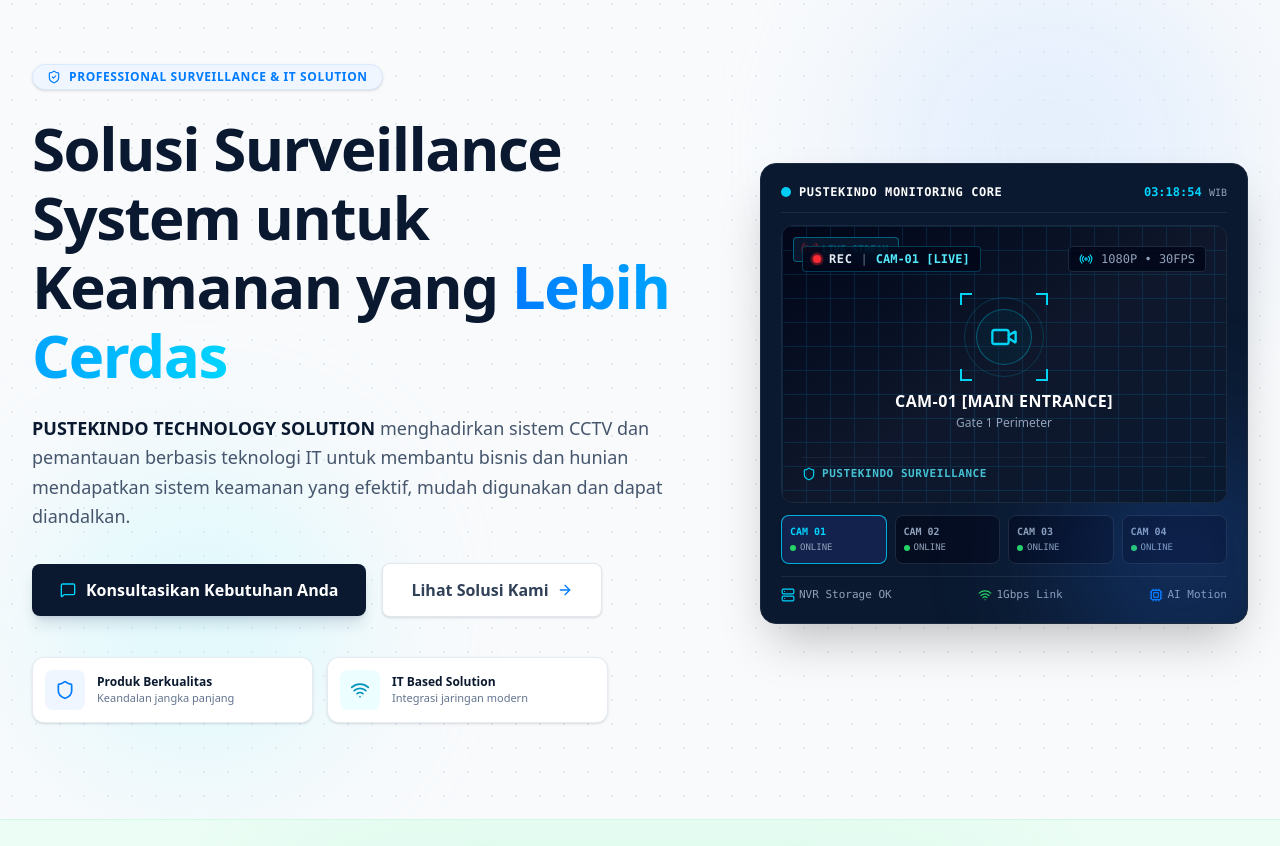
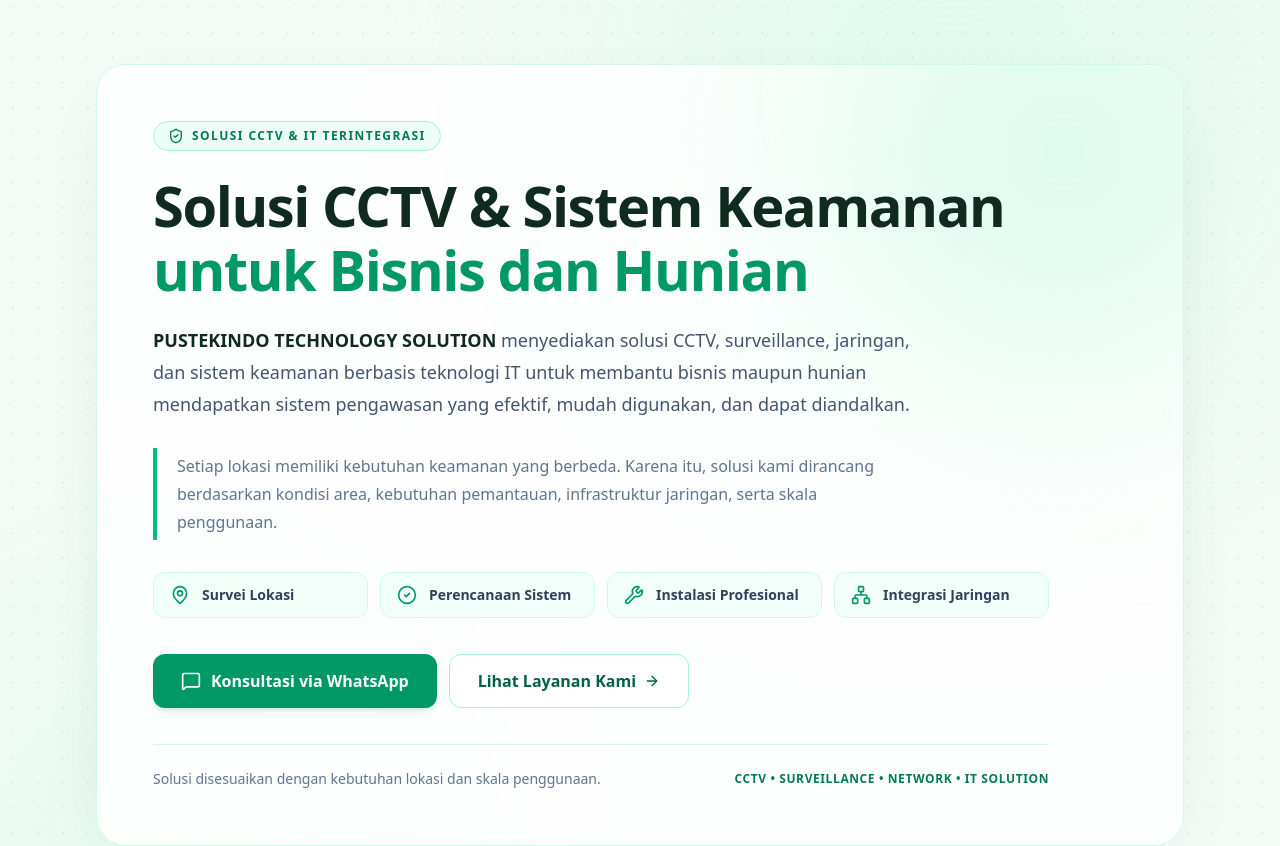
Before and after one commit to Diyan21/pustekindo_technology_solution, a React (Vite) app: page / in a window 1280 px wide. Shown: the part 880-1726 px from the top of the page. Built offline with nearby package versions, Linux system fonts and the light colour scheme.

Commit message:
Update Hero.tsx

```diff
--- a/src/components/Hero.tsx
+++ b/src/components/Hero.tsx
@@ -1,188 +1,415 @@
-import React, { useState, useEffect } from 'react';
-import { MessageSquare, ArrowRight, ShieldCheck, Video, Cpu, Server, Wifi, Eye, Radio, Shield } from 'lucide-react';
+import React from 'react';
+import {
+  MessageSquare,
+  ArrowRight,
+  ShieldCheck,
+  CheckCircle2,
+  MapPin,
+  Wrench,
+  Network
+} from 'lucide-react';
+
 import { COMPANY_INFO } from '../data/companyData';
-import { ImagePlaceholder } from './ImagePlaceholder';
 
 export const Hero: React.FC = () => {
-  const [activeCam, setActiveCam] = useState<number>(1);
-  const [liveTime, setLiveTime] = useState<string>('');
+  const whatsappLink =
+    'https://wa.me/6281212612006?text=Halo%20PUSTEKINDO,%20saya%20ingin%20berkonsultasi%20mengenai%20kebutuhan%20CCTV%20dan%20sistem%20keamanan.';
 
-  useEffect(() => {
-    const updateTime = () => {
-      const now = new Date();
-      setLiveTime(now.toTimeString().split(' ')[0]);
-    };
-    updateTime();
-    const interval = setInterval(updateTime, 1000);
-    return () => clearInterval(interval);
-  }, []);
+  const openServices = (event: React.MouseEvent<HTMLAnchorElement>) => {
+    event.preventDefault();
 
-  const camFeeds = [
-    { id: 1, name: 'CAM-01 [MAIN ENTRANCE]', loc: 'Gate 1 Perimeter', status: 'ONLINE', fps: '30 FPS' },
-    { id: 2, name: 'CAM-02 [WAREHOUSE RACK]', loc: 'Zone B Logistics', status: 'ONLINE', fps: '30 FPS' },
-    { id: 3, name: 'CAM-03 [FACTORY FLOOR]', loc: 'Line 2 Production', status: 'ONLINE', fps: '30 FPS' },
-    { id: 4, name: 'CAM-04 [SERVER ROOM]', loc: 'Data Center HQ', status: 'ONLINE', fps: '60 FPS' },
-  ];
+    window.dispatchEvent(
+      new CustomEvent('open-extra-section', {
+        detail: '#layanan'
+      })
+    );
+  };
 
   return (
     <section
-  id="beranda"
-  className="relative pt-28 pb-16 lg:pt-36 lg:pb-24 bg-[#f8fafc] text-slate-800 overflow-hidden"
->
-      {/* Background Subtle Tech Geometry */}
+      id="beranda"
+      className="
+        relative
+        overflow-hidden
+        bg-[#f4fbf7]
+        pt-28
+        pb-16
+        lg:pt-36
+        lg:pb-24
+        text-slate-800
+      "
+    >
+      {/* Background */}
       <div className="absolute inset-0 pointer-events-none">
-        <div className="absolute top-10 right-10 w-96 h-96 bg-blue-100/60 rounded-full blur-3xl" />
-        <div className="absolute bottom-10 left-10 w-80 h-80 bg-cyan-100/50 rounded-full blur-3xl" />
-        <div className="absolute inset-0 opacity-[0.4] bg-[radial-gradient(#cbd5e1_1px,transparent_1px)] [background-size:24px_24px]" />
+        <div
+          className="
+            absolute
+            -top-40
+            right-0
+            w-[650px]
+            h-[650px]
+            rounded-full
+            bg-emerald-100/60
+            blur-[140px]
+          "
+        />
+
+        <div
+          className="
+            absolute
+            -bottom-40
+            -left-20
+            w-[500px]
+            h-[500px]
+            rounded-full
+            bg-green-100/50
+            blur-[130px]
+          "
+        />
+
+        <div
+          className="
+            absolute
+            inset-0
+            opacity-[0.22]
+            bg-[radial-gradient(#86b99b_1px,transparent_1px)]
+            [background-size:25px_25px]
+          "
+        />
       </div>
 
-      <div className="max-w-7xl mx-auto px-4 sm:px-6 lg:px-8 relative z-10 w-full">
-        <div className="grid grid-cols-1 lg:grid-cols-12 gap-10 lg:gap-8 items-center">
+      <div
+        className="
+          relative
+          z-10
+          max-w-6xl
+          mx-auto
+          px-4
+          sm:px-6
+          lg:px-8
+        "
+      >
+        {/* Main Hero Card */}
+        <div
+          className="
+            relative
+            overflow-hidden
+            rounded-[30px]
+            border
+            border-emerald-100
+            bg-white/80
+            backdrop-blur-sm
+            shadow-[0_25px_70px_-35px_rgba(15,80,55,0.22)]
+          "
+        >
+          {/* Decorative glow */}
+          <div
+            className="
+              absolute
+              -right-24
+              -top-32
+              w-[430px]
+              h-[430px]
+              rounded-full
+              bg-emerald-100/70
+              blur-[110px]
+              pointer-events-none
+            "
+          />
 
-          {/* Left Column: Headlines & CTA */}
-          <div className="lg:col-span-7 space-y-6 text-center lg:text-left">
-            {/* Clean Badge */}
-            <div className="inline-flex items-center space-x-2 bg-blue-50 text-[#007bff] px-3.5 py-1 rounded-full text-xs font-bold uppercase tracking-wider border border-blue-100 shadow-sm">
-              <ShieldCheck className="w-3.5 h-3.5 text-[#007bff]" />
-              <span>Professional Surveillance & IT Solution</span>
+          <div
+            className="
+              relative
+              z-10
+              px-6
+              py-10
+              sm:px-10
+              sm:py-12
+              lg:px-14
+              lg:py-14
+            "
+          >
+            {/* Badge */}
+            <div
+              className="
+                inline-flex
+                items-center
+                gap-2
+                rounded-full
+                border
+                border-emerald-200
+                bg-emerald-50
+                px-3.5
+                py-1.5
+                text-xs
+                font-bold
+                uppercase
+                tracking-[0.12em]
+                text-emerald-700
+              "
+            >
+              <ShieldCheck className="w-4 h-4" />
+              Solusi CCTV & IT Terintegrasi
             </div>
 
-            {/* Main Headline */}
-            <h1 className="text-3xl sm:text-4xl md:text-5xl lg:text-5xl xl:text-6xl font-extrabold tracking-tight text-[#0a192f] leading-[1.15]">
-              Solusi Surveillance System untuk Keamanan yang{' '}
-              <span className="text-transparent bg-clip-text bg-gradient-to-r from-[#007bff] to-[#00d4ff]">
-                Lebih Cerdas
-              </span>
-            </h1>
+            {/* Content */}
+            <div className="mt-6 max-w-4xl">
+              <h1
+                className="
+                  text-3xl
+                  sm:text-4xl
+                  md:text-5xl
+                  lg:text-[56px]
+                  font-extrabold
+                  tracking-tight
+                  leading-[1.08]
+                  text-[#102a20]
+                "
+              >
+                Solusi CCTV & Sistem Keamanan
+                <span className="block text-emerald-600 mt-1">
+                  untuk Bisnis dan Hunian
+                </span>
+              </h1>
 
-            {/* Subheadline */}
-            <p className="text-base sm:text-lg text-slate-600 max-w-2xl mx-auto lg:mx-0 leading-relaxed font-normal">
-              <strong className="text-[#0a192f] font-semibold">PUSTEKINDO TECHNOLOGY SOLUTION</strong> menghadirkan sistem CCTV dan pemantauan berbasis teknologi IT untuk membantu bisnis dan hunian mendapatkan sistem keamanan yang efektif, mudah digunakan dan dapat diandalkan.
-            </p>
+              <p
+                className="
+                  mt-6
+                  max-w-3xl
+                  text-base
+                  sm:text-lg
+                  leading-8
+                  text-slate-600
+                "
+              >
+                <strong className="font-bold text-[#102a20]">
+                  {COMPANY_INFO.name} {COMPANY_INFO.subName}
+                </strong>{' '}
+                menyediakan solusi CCTV, surveillance, jaringan, dan
+                sistem keamanan berbasis teknologi IT untuk membantu
+                bisnis maupun hunian mendapatkan sistem pengawasan
+                yang efektif, mudah digunakan, dan dapat diandalkan.
+              </p>
 
-            {/* CTA Buttons */}
-            <div className="pt-2 flex flex-col sm:flex-row items-center justify-center lg:justify-start gap-4">
+              {/* Mini Article */}
+              <div
+                className="
+                  mt-7
+                  max-w-3xl
+                  border-l-4
+                  border-emerald-500
+                  pl-5
+                  py-1
+                "
+              >
+                <p
+                  className="
+                    text-sm
+                    sm:text-base
+                    leading-7
+                    text-slate-500
+                  "
+                >
+                  Setiap lokasi memiliki kebutuhan keamanan yang
+                  berbeda. Karena itu, solusi kami dirancang berdasarkan
+                  kondisi area, kebutuhan pemantauan, infrastruktur
+                  jaringan, serta skala penggunaan.
+                </p>
+              </div>
+            </div>
+
+            {/* Benefits */}
+            <div
+              className="
+                mt-8
+                grid
+                grid-cols-1
+                sm:grid-cols-2
+                lg:grid-cols-4
+                gap-3
+                max-w-4xl
+              "
+            >
+              <div
+                className="
+                  flex
+                  items-center
+                  gap-3
+                  rounded-xl
+                  border
+                  border-emerald-100
+                  bg-emerald-50/60
+                  px-4
+                  py-3
+                "
+              >
+                <MapPin className="w-5 h-5 text-emerald-600 shrink-0" />
+                <span className="text-sm font-semibold text-slate-700">
+                  Survei Lokasi
+                </span>
+              </div>
+
+              <div
+                className="
+                  flex
+                  items-center
+                  gap-3
+                  rounded-xl
+                  border
+                  border-emerald-100
+                  bg-emerald-50/60
+                  px-4
+                  py-3
+                "
+              >
+                <CheckCircle2 className="w-5 h-5 text-emerald-600 shrink-0" />
+                <span className="text-sm font-semibold text-slate-700">
+                  Perencanaan Sistem
+                </span>
+              </div>
+
+              <div
+                className="
+                  flex
+                  items-center
+                  gap-3
+                  rounded-xl
+                  border
+                  border-emerald-100
+                  bg-emerald-50/60
+                  px-4
+                  py-3
+                "
+              >
+                <Wrench className="w-5 h-5 text-emerald-600 shrink-0" />
+                <span className="text-sm font-semibold text-slate-700">
+                  Instalasi Profesional
+                </span>
+              </div>
+
+              <div
+                className="
+                  flex
+                  items-center
+                  gap-3
+                  rounded-xl
+                  border
+                  border-emerald-100
+                  bg-emerald-50/60
+                  px-4
+                  py-3
+                "
+              >
+                <Network className="w-5 h-5 text-emerald-600 shrink-0" />
+                <span className="text-sm font-semibold text-slate-700">
+                  Integrasi Jaringan
+                </span>
+              </div>
+            </div>
+
+            {/* Buttons */}
+            <div
+              className="
+                mt-9
+                flex
+                flex-col
+                sm:flex-row
+                gap-3
+              "
+            >
               <a
                 id="hero-cta-primary"
-                href="https://wa.me/6281212612006?text=Halo%20PUSTEKINDO,%20saya%20ingin%20konsultasi%20mengenai%20kebutuhan%20CCTV%20dan%20surveillance%20system."
+                href={whatsappLink}
                 target="_blank"
                 rel="noopener noreferrer"
-                className="w-full sm:w-auto inline-flex items-center justify-center px-7 py-3.5 rounded-lg text-sm sm:text-base font-bold text-white bg-[#0a192f] hover:bg-slate-800 shadow-lg shadow-blue-950/15 hover:shadow-blue-900/25 transition-all duration-200 active:scale-95 group"
+                className="
+                  inline-flex
+                  items-center
+                  justify-center
+                  rounded-xl
+                  bg-emerald-600
+                  px-7
+                  py-3.5
+                  text-sm
+                  sm:text-base
+                  font-bold
+                  text-white
+                  shadow-md
+                  shadow-emerald-900/10
+                  transition-all
+                  duration-200
+                  hover:-translate-y-0.5
+                  hover:bg-emerald-700
+                  hover:shadow-lg
+                  active:scale-[0.98]
+                "
               >
-                <MessageSquare className="w-4 h-4 mr-2.5 text-[#00d4ff] group-hover:scale-110 transition-transform" />
-                <span>Konsultasikan Kebutuhan Anda</span>
+                <MessageSquare className="w-5 h-5 mr-2.5" />
+                Konsultasi via WhatsApp
               </a>
 
               <a
                 id="hero-cta-secondary"
-                href="#solusi"
-                className="w-full sm:w-auto inline-flex items-center justify-center px-7 py-3.5 rounded-lg text-sm sm:text-base font-semibold text-slate-700 bg-white hover:bg-slate-50 border border-slate-200 hover:border-slate-300 transition-all duration-200 shadow-sm"
+                href="#layanan"
+                onClick={openServices}
+                className="
+                  inline-flex
+                  items-center
+                  justify-center
+                  rounded-xl
+                  border
+                  border-emerald-200
+                  bg-white
+                  px-7
+                  py-3.5
+                  text-sm
+                  sm:text-base
+                  font-semibold
+                  text-emerald-800
+                  transition-all
+                  duration-200
+                  hover:border-emerald-300
+                  hover:bg-emerald-50
+                "
               >
-                <span>Lihat Solusi Kami</span>
-                <ArrowRight className="w-4 h-4 ml-2 text-[#007bff]" />
+                Lihat Layanan Kami
+                <ArrowRight className="w-4 h-4 ml-2" />
               </a>
             </div>
 
-            {/* Clean Minimalism Micro Highlights Cards */}
-            <div className="pt-4 grid grid-cols-1 sm:grid-cols-2 gap-3.5 max-w-xl mx-auto lg:mx-0">
-              <div className="flex items-center gap-3 p-3 bg-white rounded-xl border border-slate-200/80 shadow-sm">
-                <div className="w-10 h-10 bg-blue-50 rounded-lg flex items-center justify-center text-[#007bff] shrink-0">
-                  <Shield className="w-5 h-5" />
-                </div>
-                <div>
-                  <div className="text-xs font-bold text-[#0a192f]">Produk Berkualitas</div>
-                  <div className="text-[11px] text-slate-500">Keandalan jangka panjang</div>
-                </div>
-              </div>
+            {/* Bottom Note */}
+            <div
+              className="
+                mt-9
+                pt-6
+                border-t
+                border-emerald-100
+                flex
+                flex-col
+                sm:flex-row
+                sm:items-center
+                sm:justify-between
+                gap-2
+                max-w-4xl
+              "
+            >
+              <p className="text-xs sm:text-sm text-slate-500">
+                Solusi disesuaikan dengan kebutuhan lokasi dan skala penggunaan.
+              </p>
 
-              <div className="flex items-center gap-3 p-3 bg-white rounded-xl border border-slate-200/80 shadow-sm">
-                <div className="w-10 h-10 bg-cyan-50 rounded-lg flex items-center justify-center text-[#00d4ff] shrink-0">
-                  <Wifi className="w-5 h-5 text-cyan-600" />
-                </div>
-                <div>
-                  <div className="text-xs font-bold text-[#0a192f]">IT Based Solution</div>
-                  <div className="text-[11px] text-slate-500">Integrasi jaringan modern</div>
-                </div>
-              </div>
-            </div>
-
-          </div>
-
-          {/* Right Column: Clean Deep Navy Monitor Console */}
-          <div className="lg:col-span-5">
-            <div className="relative rounded-2xl bg-[#0a192f] border border-slate-800 shadow-2xl p-4 sm:p-5 text-white overflow-hidden">
-
-              {/* Background glow inside monitor */}
-              <div className="absolute -right-16 -bottom-16 w-64 h-64 bg-blue-500/20 rounded-full blur-3xl pointer-events-none" />
-
-              {/* Top Console Bar */}
-              <div className="flex items-center justify-between pb-3 border-b border-slate-800 text-xs font-mono">
-                <div className="flex items-center space-x-2">
-                  <span className="w-2.5 h-2.5 rounded-full bg-[#00d4ff] animate-pulse" />
-                  <span className="text-white font-bold tracking-wider">PUSTEKINDO MONITORING CORE</span>
-                </div>
-                <div className="text-[#00d4ff] font-semibold">
-                  {liveTime || '00:00:00'} <span className="text-slate-400 font-normal text-[10px]">WIB</span>
-                </div>
-              </div>
-
-              {/* Main View Area */}
-              <div className="mt-3 relative">
-                <ImagePlaceholder
-                  src="/images/hero-cctv.jpg"
-                  alt="PUSTEKINDO Surveillance System"
-                  type="hero"
-                  title={camFeeds.find(c => c.id === activeCam)?.name || 'SURVEILLANCE FEED'}
-                  subtitle={camFeeds.find(c => c.id === activeCam)?.loc || 'Perimeter Active'}
-                  cameraCode={`CAM-0${activeCam} [LIVE]`}
-                  aspectRatio="aspect-[16/10]"
-                  className="rounded-xl shadow-inner border border-slate-800"
-                />
-
-                {/* Live Floating Badge */}
-                <div className="absolute top-3 left-3 bg-[#0a192f]/90 border border-[#00d4ff]/40 rounded px-2.5 py-1 text-[10px] font-mono text-[#00d4ff] flex items-center space-x-1.5 shadow">
-                  <Radio className="w-3 h-3 text-red-500 animate-ping" />
-                  <span className="font-bold">LIVE STREAM</span>
-                </div>
-              </div>
-
-              {/* Multi-Channel Switcher Tabs */}
-              <div className="mt-3 grid grid-cols-4 gap-2">
-                {camFeeds.map((feed) => (
-                  <button
-                    key={feed.id}
-                    onClick={() => setActiveCam(feed.id)}
-                    className={`p-2 rounded-lg text-left transition-all border font-mono ${
-                      activeCam === feed.id
-                        ? 'bg-blue-950/80 border-[#00d4ff]/80 text-[#00d4ff] shadow-sm'
-                        : 'bg-slate-950/60 border-slate-800 text-slate-400 hover:border-slate-700 hover:text-slate-200'
-                    }`}
-                  >
-                    <div className="text-[10px] font-bold truncate">CAM 0{feed.id}</div>
-                    <div className="text-[9px] text-slate-400 truncate flex items-center mt-0.5">
-                      <span className="w-1.5 h-1.5 rounded-full bg-[#25D366] mr-1" />
-                      {feed.status}
-                    </div>
-                  </button>
-                ))}
-              </div>
-
-              {/* System Specs Footer inside Hero Card */}
-              <div className="mt-3 pt-2.5 border-t border-slate-800 flex items-center justify-between text-[11px] text-slate-400 font-mono">
-                <span className="flex items-center">
-                  <Server className="w-3.5 h-3.5 mr-1 text-[#00d4ff]" /> NVR Storage OK
-                </span>
-                <span className="flex items-center">
-                  <Wifi className="w-3.5 h-3.5 mr-1 text-[#25D366]" /> 1Gbps Link
-                </span>
-                <span className="flex items-center text-slate-400">
-                  <Cpu className="w-3.5 h-3.5 mr-1 text-[#007bff]" /> AI Motion
-                </span>
-              </div>
-
+              <span
+                className="
+                  text-xs
+                  font-bold
+                  text-emerald-700
+                  uppercase
+                  tracking-wider
+                "
+              >
+                CCTV • Surveillance • Network • IT Solution
+              </span>
             </div>
           </div>
-
         </div>
       </div>
     </section>
```
